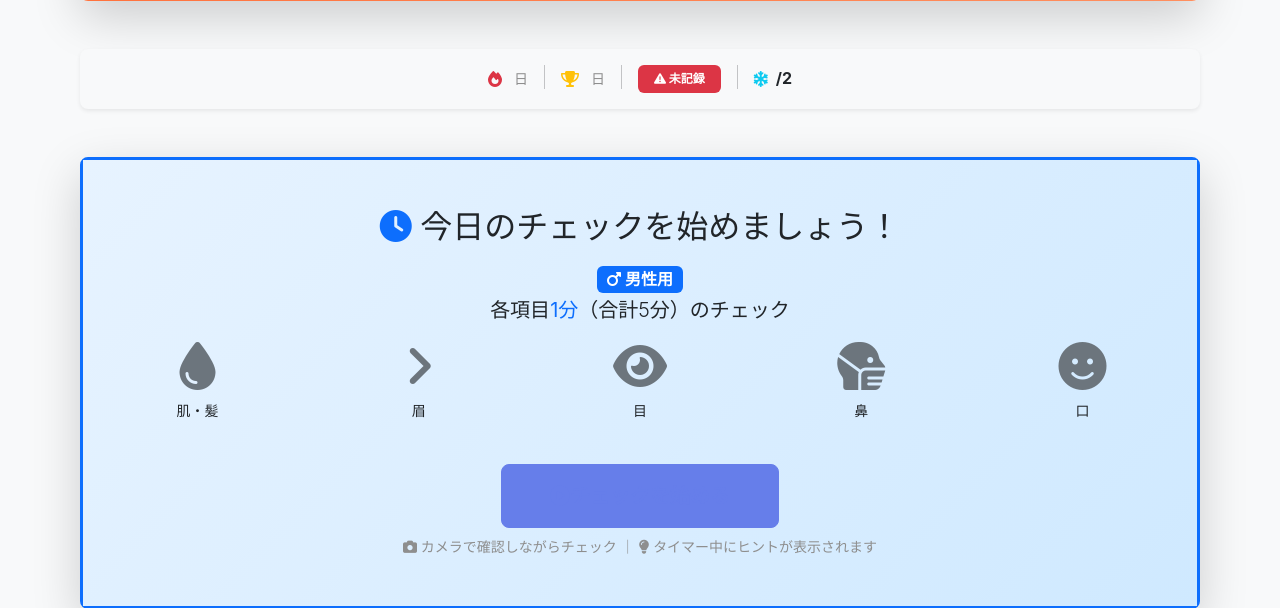
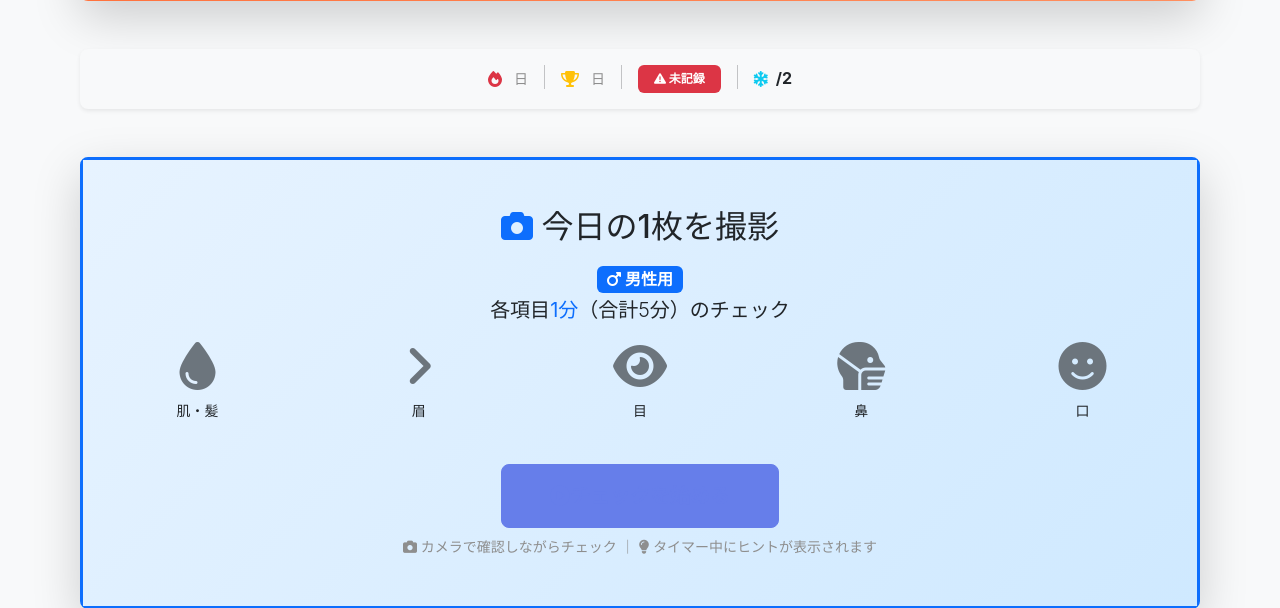
Before and after one commit to TannaiTomoya/First_Look_app, a Python web app: template templates/client/dashboard.html in a window 1280 px wide. Shown: the part 447-1055 px from the top of the page. Run offline with Jinja, Linux system fonts and the light colour scheme; the template is opened without the code that fills it, so the values that code supplies are empty.

Commit message:
fix: ダッシュボードの文言を簡潔に変更
変更内容:
1. 「今日のチェックを始めましょう！」→「今日の1枚を撮影」
   - アイコンも時計からカメラに変更
   - より直接的で分かりやすい表現に

2. 「変化を確認する」→「Before / Today」
   - シンプルで国際的な表現
   - 何を見るかが一目で分かる

目的: UIを簡潔にし、アクションを明確化

Co-authored-by: Cursor <cursoragent@cursor.com>

```diff
--- a/templates/client/dashboard.html
+++ b/templates/client/dashboard.html
@@ -57,7 +57,7 @@
                     </p>
                     {% endif %}
                     <a href="{{ url_for('client.progress') }}" class="btn btn-light btn-lg px-5 py-3 shadow" style="font-size: 1.25rem; font-weight: 600;">
-                        <i class="fas fa-chart-line"></i> 変化を確認する
+                        <i class="fas fa-chart-line"></i> Before / Today
                     </a>
                 </div>
             </div>
@@ -316,7 +316,7 @@
                 <div class="card border-primary shadow-lg" style="border-width: 3px;">
                     <div class="card-body text-center py-5" style="background: linear-gradient(135deg, #e7f3ff 0%, #cfe9ff 100%);">
                         <h2 class="mb-3">
-                            <i class="fas fa-clock text-primary"></i> 今日のチェックを始めましょう！
+                            <i class="fas fa-camera text-primary"></i> 今日の1枚を撮影
                         </h2>
                         <p class="lead mb-3">
                             {% if current_user.gender == 'female' %}
```
